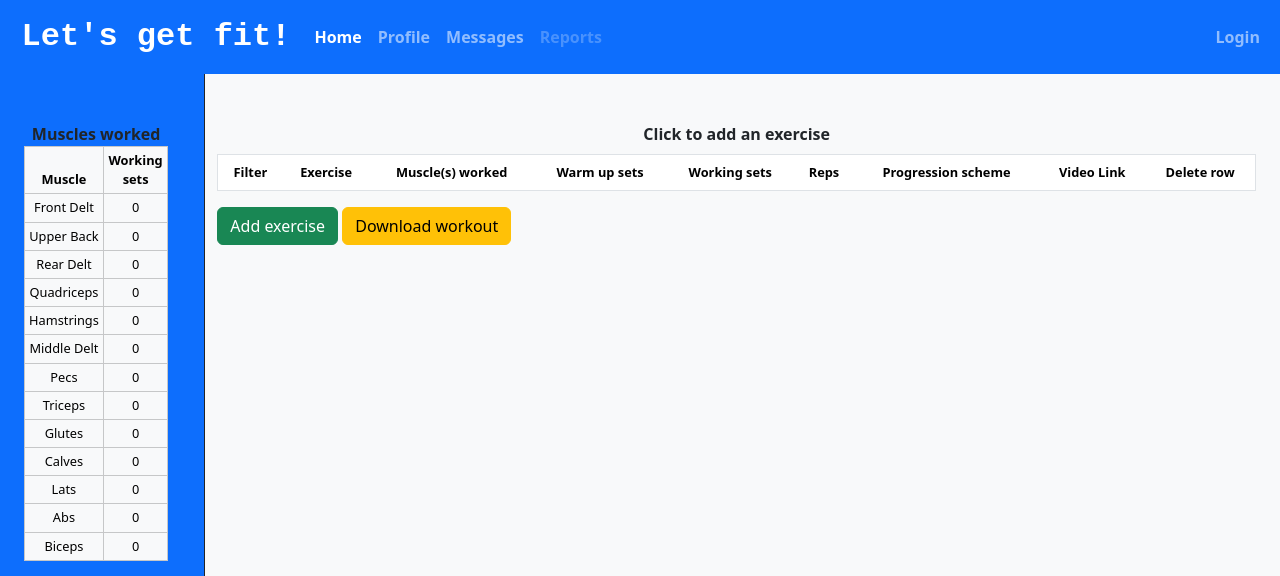
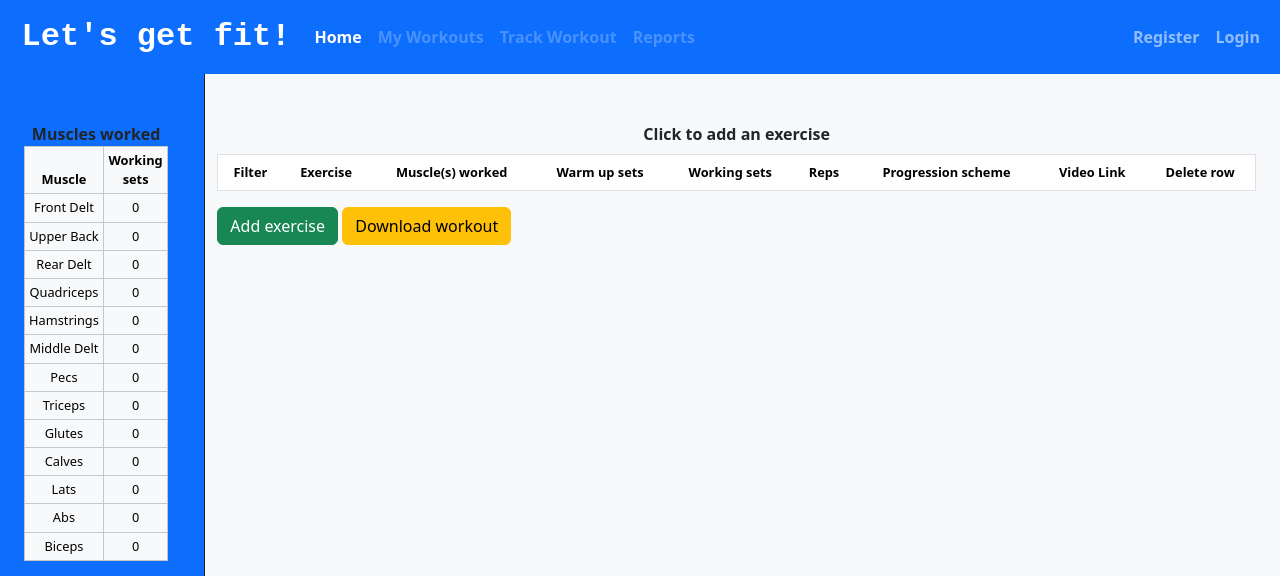
Before and after one commit to almai85/CS50_workout_plan_creator, a Flask app: page / in a window 1280 px wide. Shown: the top 576 px of the page. Run offline with Flask 3, Linux system fonts and the light colour scheme; lists and menus that the app fills with data are empty.

Commit message:
Ready for submission

```diff
--- a/app.py
+++ b/app.py
@@ -136,6 +136,11 @@ def download_workout():
             return "Nothing here", 404
 
 
+@app.route("/construction")
+def construction():
+    return render_template("construction.html")
+
+
 def validate_workout_plan(workout_plan):
     """This function validats the workout JSON provided by front-end for creating excel sheet"""
     required_keys = ['exercise', 'musclesWorked', 'warmUpSets', 'workingSets', 'reps', 'progressionScheme', 'videoLink']
@@ -146,5 +151,6 @@ def validate_workout_plan(workout_plan):
     return True
 
 
+
 if __name__ == "__main__":
     app.run(debug=True)
--- /dev/null
+++ b/templates/construction.html
@@ -0,0 +1,5 @@
+{% extends "layout.html" %}
+
+{% block body %}
+<img src="static/images/construction.webp" alt="Under construction" style="width:500px;height:600px;">
+{% endblock %}
--- a/templates/layout.html
+++ b/templates/layout.html
@@ -21,13 +21,14 @@
                 </button>
                 <div class="collapse navbar-collapse" id="navbarCollapse">
                     <div class="navbar-nav">
-                        <a href="#" class="nav-item nav-link active">Home</a>
-                        <a href="#" class="nav-item nav-link">Profile</a>
-                        <a href="#" class="nav-item nav-link">Messages</a>
+                        <a href="/" class="nav-item nav-link active">Home</a>
+                        <a href="#" class="nav-item nav-link disabled">My Workouts</a>
+                        <a href="#" class="nav-item nav-link disabled">Track Workout</a>
                         <a href="#" class="nav-item nav-link disabled" tabindex="-1">Reports</a>
                     </div>
                     <div class="navbar-nav ms-auto">
-                        <a href="#" class="nav-item nav-link">Login</a>
+                        <a href="/construction" class="nav-item nav-link">Register</a>
+                        <a href="/construction" class="nav-item nav-link">Login</a>
                     </div>
                 </div>
             </div>
--- a/test.py
+++ /dev/null
@@ -1,2 +0,0 @@
-json = {'exercise': '-', 'musclesWorked': '-', 'warmUpSets': '0', 'workingSets': '0', 'reps': '', 'progressionScheme': 'Linear periodization', 'videoLink': ''}
-print(json.keys())
```
Also changed, not shown: requirements.txt (added, +9 -0 lines), templates/test.html (deleted, +0 -38 lines), static/images/construction.webp (added).
